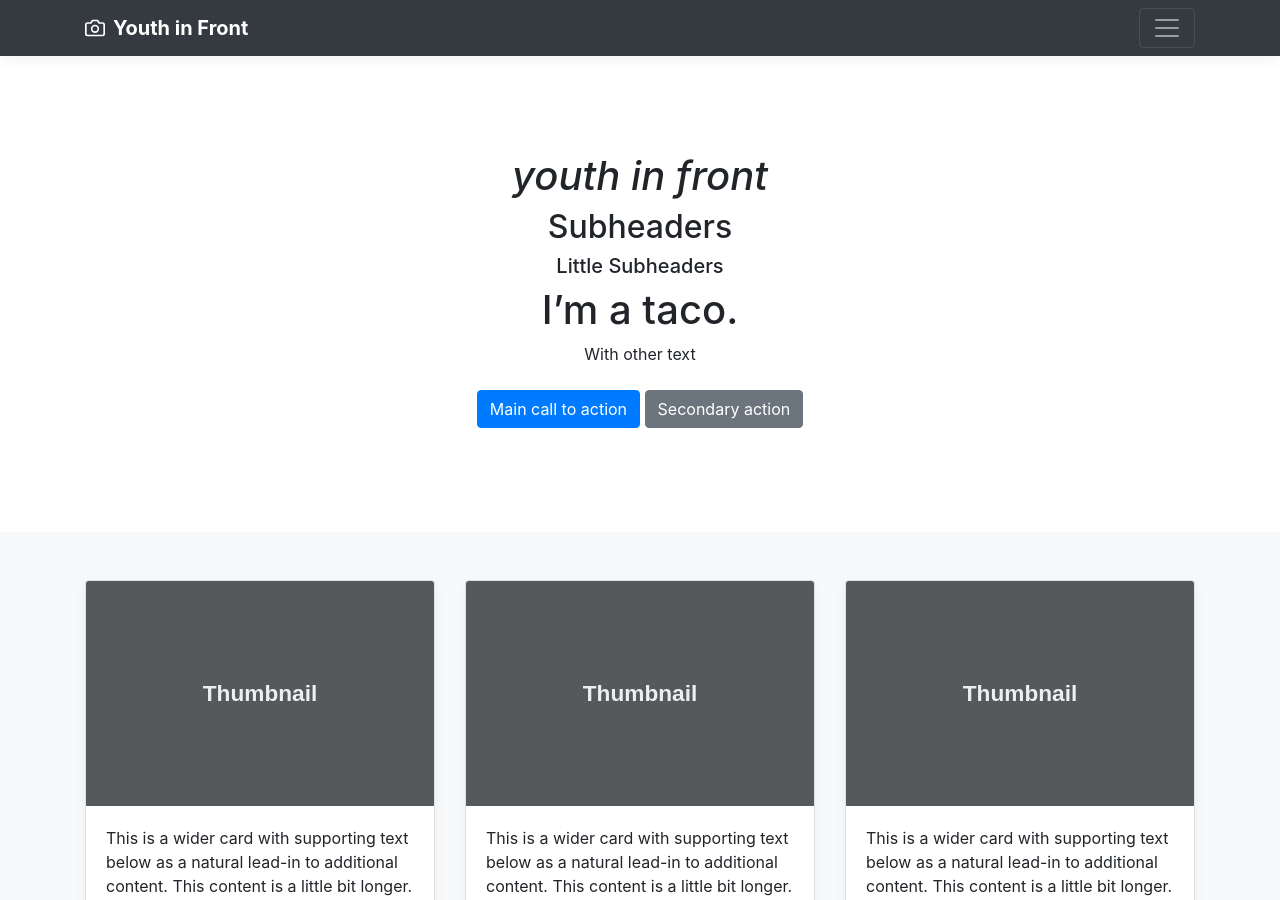
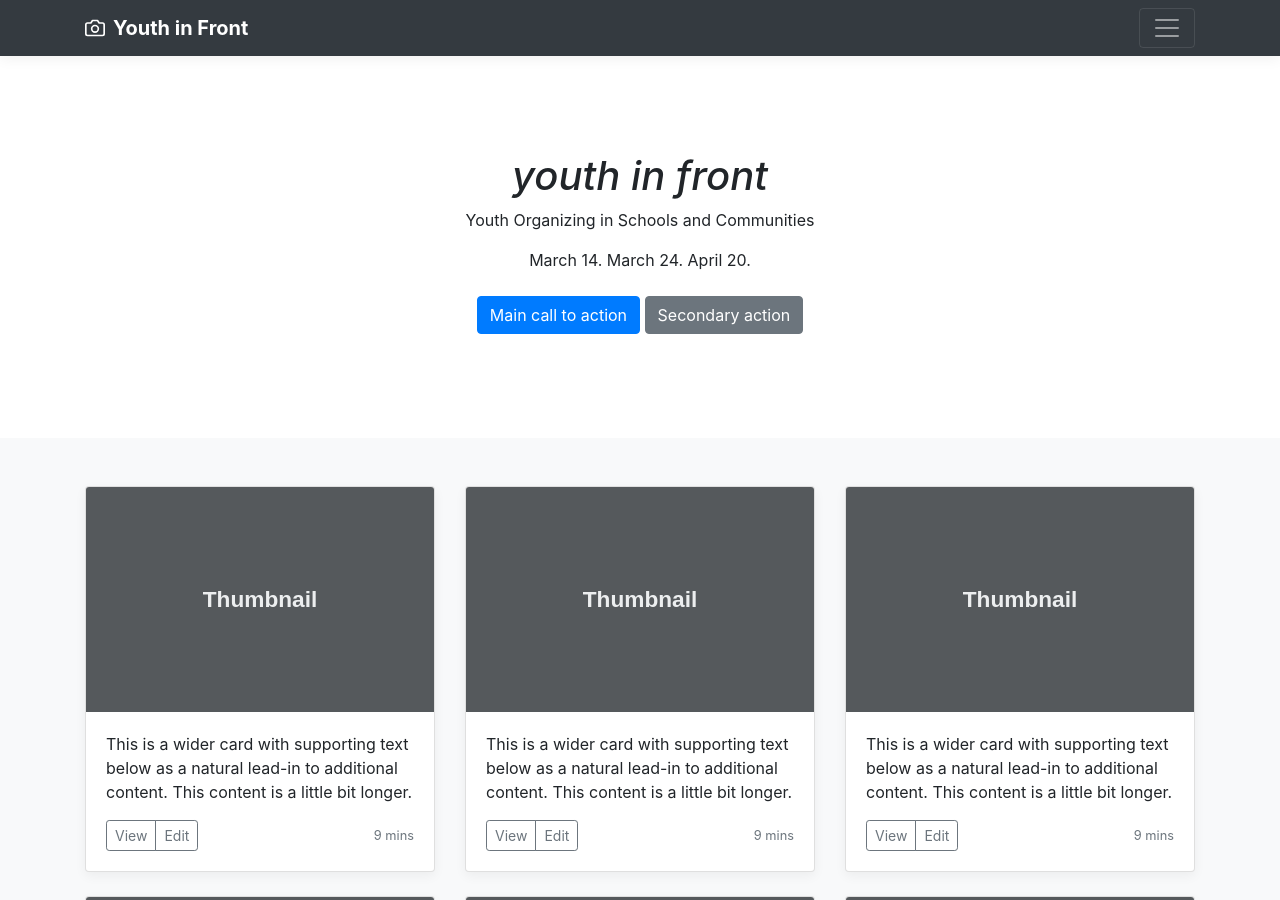
Before and after one commit to youthinfront/youthinfront-site, a Jekyll site: the page built from index.md, in a window 1280 px wide and 900 px high. Built offline with Jekyll 4.4.1, drawn with Linux system fonts in a browser that asks for light colours; nearby versions of some CDN libraries; our own code applies the rules of GitHub Pages for plain Markdown files.

Commit message:
Update index.md

```diff
--- a/index.md
+++ b/index.md
@@ -4,15 +4,7 @@
 
 *youth in front*
 ============
+Youth Organizing in Schools and Communities
 
 
-Subheaders
-----------
-
-
-##### Little Subheaders
-
-I'm a taco.
-============
-
-With other text
+March 14. March 24. April 20.
```
